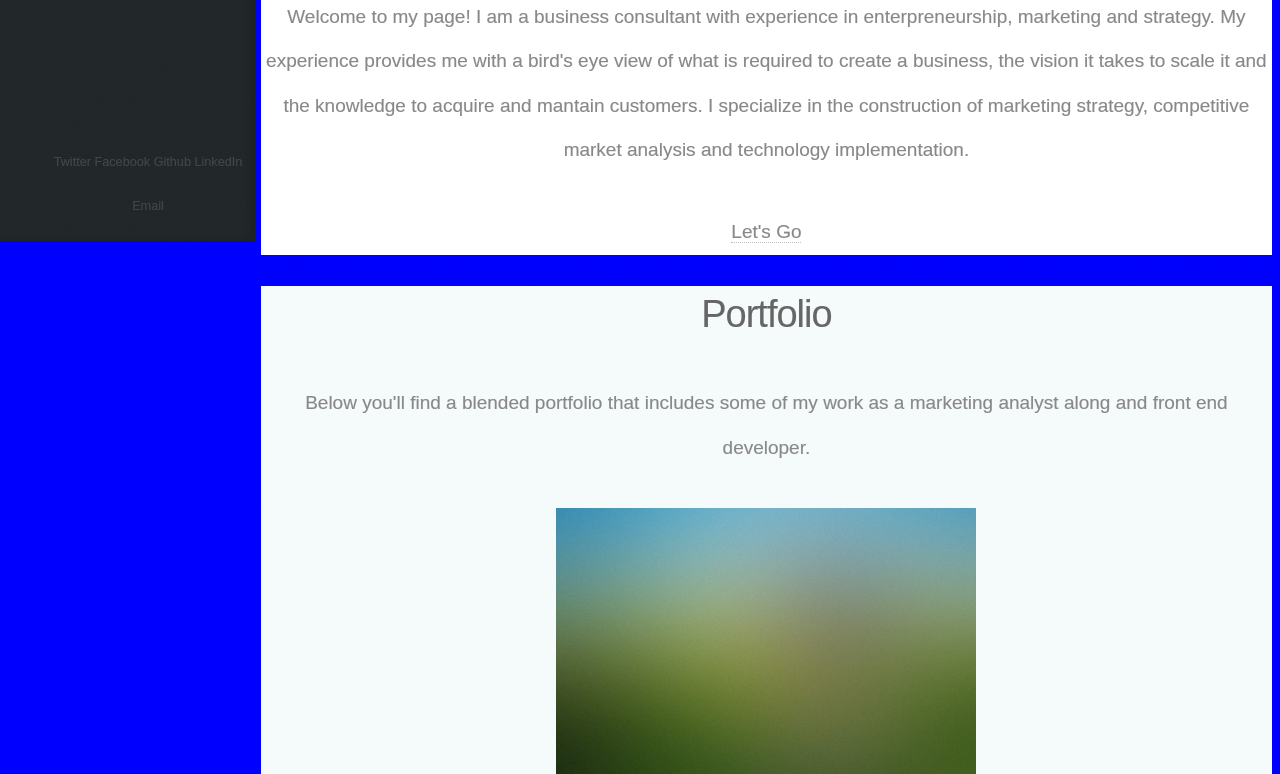
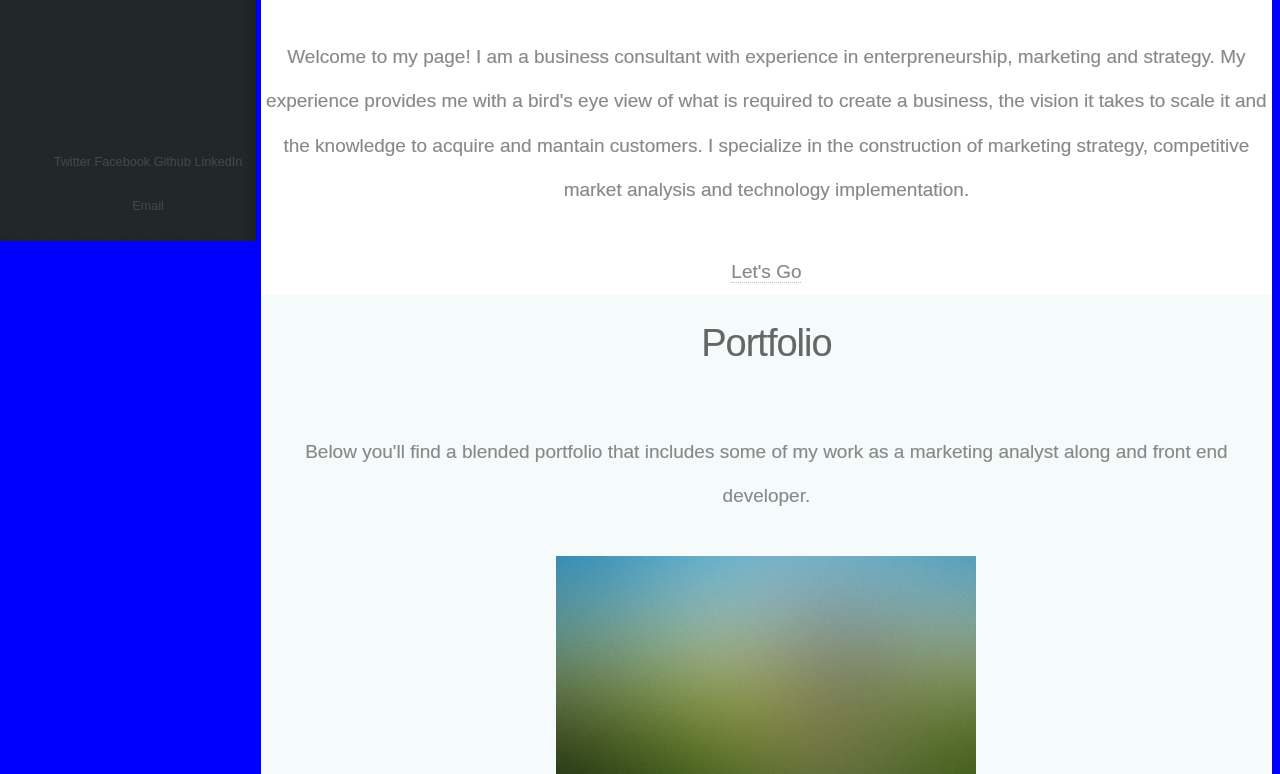
Before and after one commit to Almontas/Portfolio, a plain HTML site: page index.html in a window 1280 px wide. Shown: the part 559-1333 px from the top of the page. Drawn offline with Linux system fonts and the light colour scheme.

Commit message:
CSS UPDATED

```diff
--- a/css/portfoliostyle.css
+++ b/css/portfoliostyle.css
@@ -35,6 +35,8 @@ body
 		{
 			font-size: 2em;
 			letter-spacing: -1px;
+			margin: 0; /*margin is removed, spacing between sections goes away*/
+            padding: 20px;
 		}
 
 			h2.alt
@@ -351,6 +353,7 @@ body
 		text-align: right;
 		float: left;
 		margin-right: 0;
+
 	}
 
     #header .top
@@ -486,6 +489,7 @@ body
 	#main
 	{
 		margin-left:  20%;
+		margin-top: 0px;
 		width: 80%;
 		height: 100%;
 		float: right;
```
